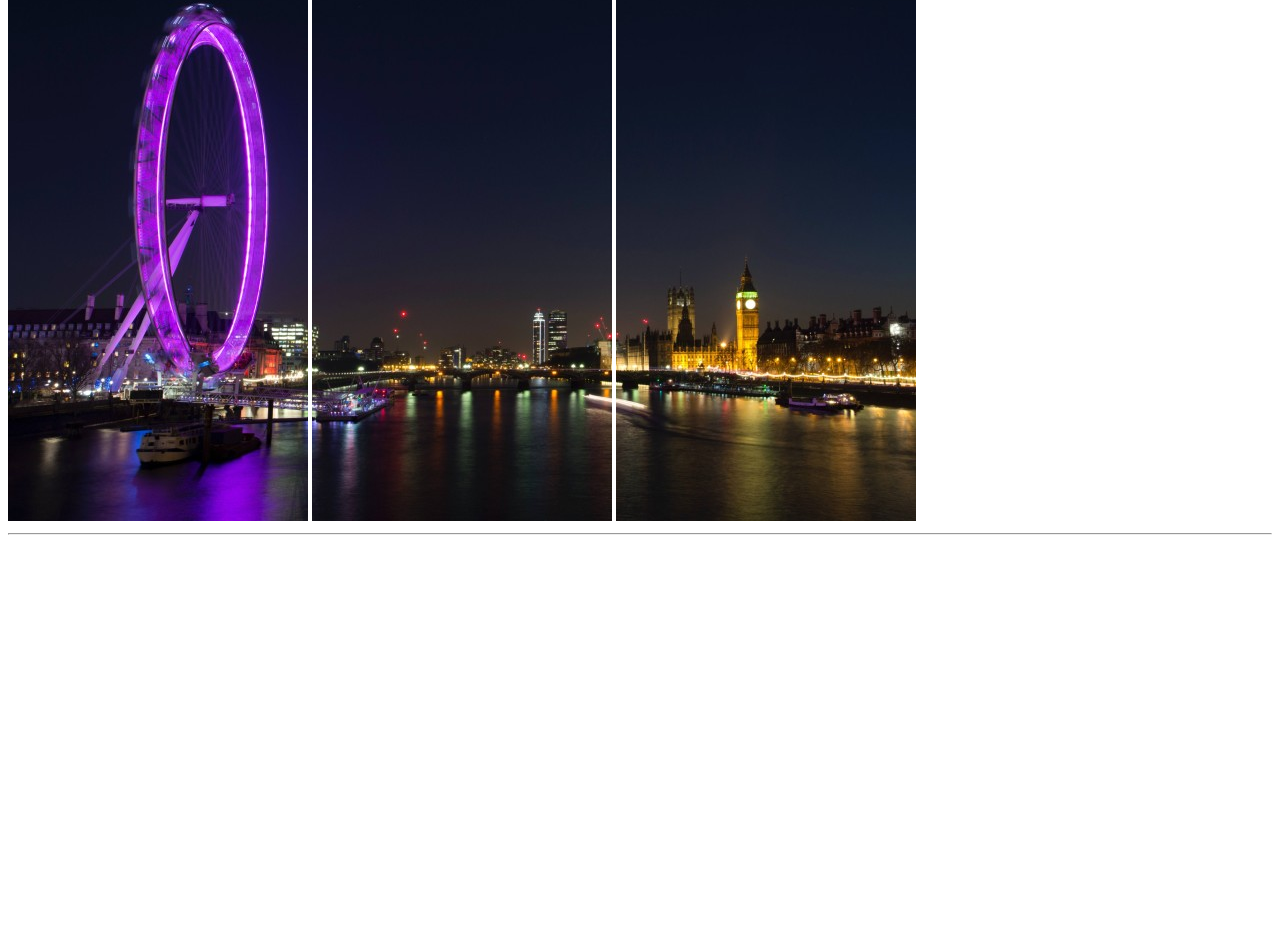
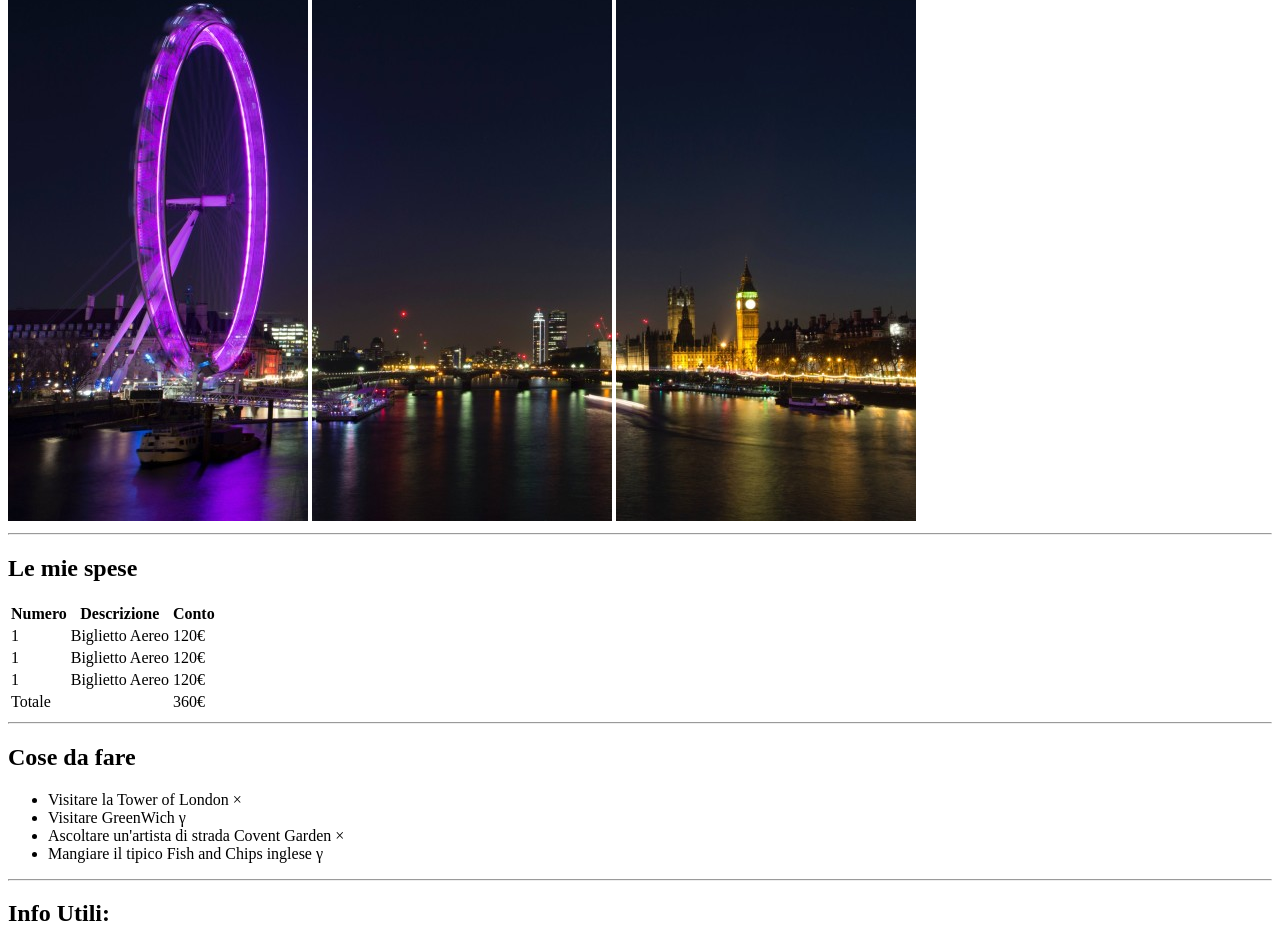
Before and after one commit to Dome1992/html-london-trip, a plain HTML site: page index.html in a window 1280 px wide. Shown: the part 159-1106 px from the top of the page. Before the commit the page ends 800 px from the top, so only its background shows below. Drawn offline with Linux system fonts and the light colour scheme.

Commit message:
sezione info utili

```diff
--- a/index.html
+++ b/index.html
@@ -6,10 +6,69 @@
     <title>Document</title>
 </head>
 <body>
-    <h1>Il mio Viaggio a Londra</h1>
-    <img src="img/pexels-bill-emrich-230794-0.jpg" alt="">
-    <img src="img/pexels-bill-emrich-230794-1.jpg" alt="">
-    <img src="img/pexels-bill-emrich-230794-2.jpg" alt="">
-    <hr>
+    <div>
+        <h1>Il mio Viaggio a Londra</h1>
+        <img src="img/pexels-bill-emrich-230794-0.jpg" alt="">
+        <img src="img/pexels-bill-emrich-230794-1.jpg" alt="">
+        <img src="img/pexels-bill-emrich-230794-2.jpg" alt="">
+        <hr>
+    </div>
+
+    <div>
+        <h2>Le mie spese</h2>
+        <table>
+            <!-- intestazione tabella-->
+            <thead>
+                <tr>
+                    <th>Numero</th>
+                    <th>Descrizione</th>
+                    <th>Conto</th>
+                </tr>
+            </thead>
+            <!-- fine intestazione tabella-->
+
+            <tbody>
+
+                <tr>
+                    <td> 1</td>
+                    <td> Biglietto Aereo</td>
+                    <td> 120€</td>
+                </tr>
+                <tr>
+                    <td> 1</td>
+                    <td> Biglietto Aereo</td>
+                    <td> 120€</td>
+                </tr>
+                <tr>
+                    <td> 1</td>
+                    <td> Biglietto Aereo</td>
+                    <td> 120€</td>
+                </tr>
+                <tr>
+                    <td> Totale</td>
+                    <td> </td>
+                    <td> 360€</td>
+                </tr>
+
+            </tbody>
+
+        </table>
+        <hr>
+    </div>
+
+    <div>
+        <h2>Cose da fare</h2>
+        <ul>
+            <li>Visitare la Tower of London &times</li>
+            <li>Visitare GreenWich γ</li>
+            <li>Ascoltare un'artista di strada Covent Garden &times</li>
+            <li>Mangiare il tipico Fish and Chips inglese γ</li>
+        </ul>
+        <hr>
+    </div>
+
+    <div>
+        <h2>Info Utili:</h2>
+    </div>
 </body>
 </html>
```
